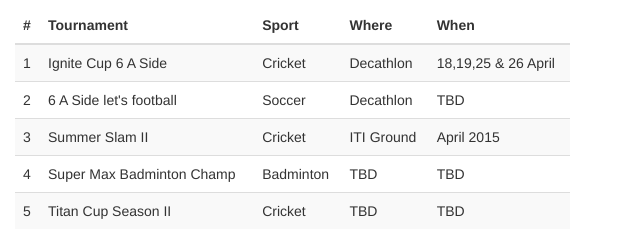
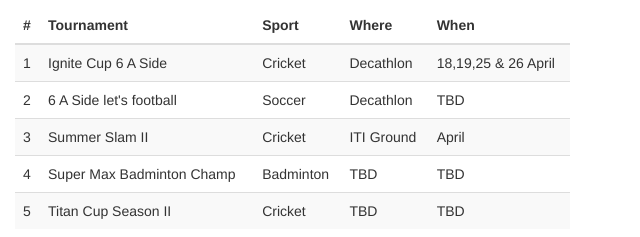
Before and after one commit to NitinMali/reunitedsportz, a plain HTML site: page index.html in a window 1280 px wide. Shown: the part 1530-1767 px from the top of the page, 640-1280 px from the left. Drawn offline with Linux system fonts and the light colour scheme.

Commit message:
Update index.html

```diff
--- a/index.html
+++ b/index.html
@@ -286,7 +286,7 @@
 								<td>Summer Slam II</td>
 								<td>Cricket</td>
 								<td>ITI Ground</td>
-								<td>April 2015</td>
+								<td>April</td>
 							</tr>
 							<tr>
 								<td>4</td>
```
